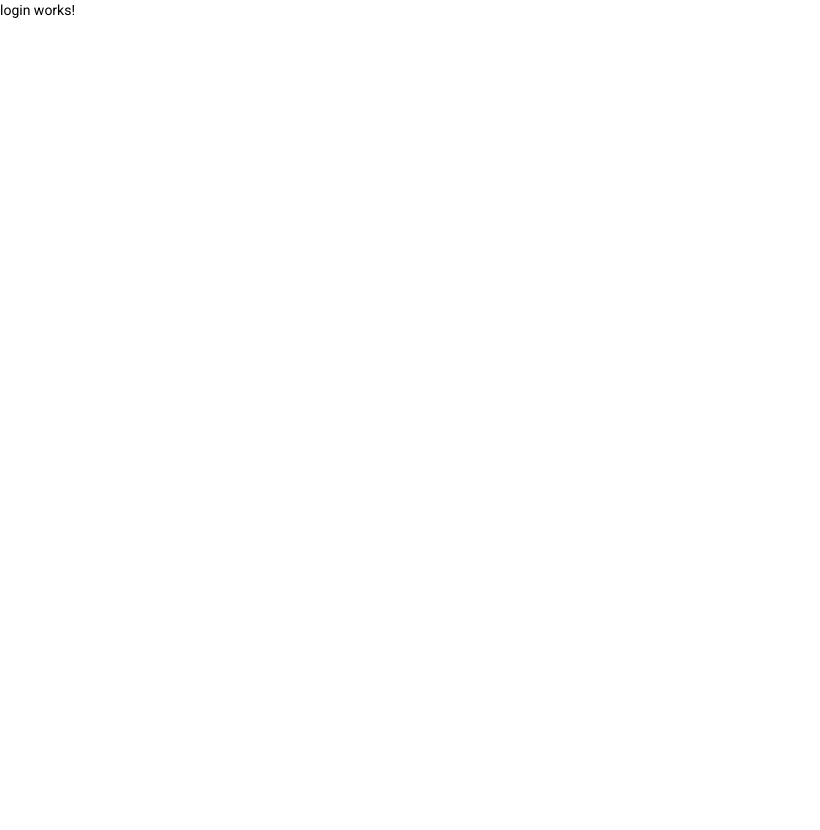
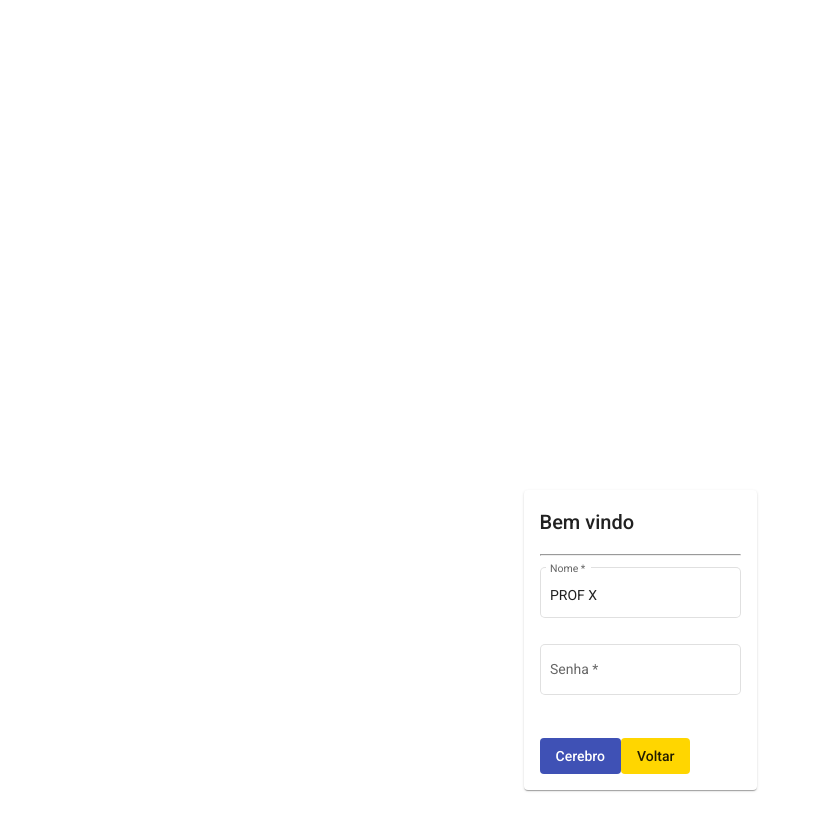
Before and after one commit to carloshts/xmen, an Angular app: page / in a window 1280 px wide. Shown: the top 830 px of the page, without its empty margins (0-820 px from the left). Before the commit the page ends 800 px from the top, so only its background shows below. Built offline with nearby package versions, Linux system fonts and the light colour scheme.

Commit message:
Aula 2 X men - Form Group e Validações

```diff
--- a/src/app/pages/cerebro/pesquisar-mutantes/pesquisar-mutantes.component.html
+++ b/src/app/pages/cerebro/pesquisar-mutantes/pesquisar-mutantes.component.html
@@ -7,6 +7,7 @@
         <mat-form-field  appearance="fill">
           <mat-label>Nome</mat-label>
           <input matInput type="text"/>
+
         </mat-form-field>
         <br>
         <button mat-flat-button color="primary" type="button">Pesquisar</button>
--- a/src/app/pages/login/login.component.html
+++ b/src/app/pages/login/login.component.html
@@ -1 +1,30 @@
-<p>login works!</p>
+<mat-grid-list cols="1" rowHeight="1:1">
+  <mat-grid-tile>
+    <mat-card>
+      <h2>Bem vindo</h2>
+      <hr/>
+      <form [formGroup]="loginFormGroup">
+        <mat-form-field appearance="outline">
+          <mat-label>Nome</mat-label>
+          <input matInput formControlName="nome" type="text">
+          <mat-error *ngIf="loginFormGroup['controls']['nome'].errors">Campo obrigatório</mat-error>
+        </mat-form-field>
+        <br>
+        <mat-form-field  appearance="outline">
+          <mat-label>Senha</mat-label>
+          <input matInput formControlName="senha" type="password"/>
+          <mat-error *ngIf="loginFormGroup['controls']['senha'].errors?.required">Campo obrigatório</mat-error>
+          <mat-error *ngIf="loginFormGroup['controls']['senha'].errors?.minlength">
+            Preencha com no mínimo {{loginFormGroup['controls']['senha'].errors?.minlength?.requiredLength}} caractéres.
+            {{loginFormGroup['controls']['senha'].errors?.minlength?.actualLength}}/{{loginFormGroup['controls']['senha'].errors?.minlength?.requiredLength}}
+          </mat-error>
+        </mat-form-field>
+        <br>
+        <br>
+        <button mat-flat-button color="primary" type="button" (click)="entrar()">Cerebro</button>
+        <button mat-flat-button color="accent" type="button">Voltar</button>
+      </form>
+
+    </mat-card>
+  </mat-grid-tile>
+</mat-grid-list>
--- a/src/app/pages/login/login.component.ts
+++ b/src/app/pages/login/login.component.ts
@@ -1,4 +1,6 @@
 import { Component, OnInit } from '@angular/core';
+import { FormBuilder, FormControl, FormGroup, Validators } from '@angular/forms';
+import { ActivatedRoute, Router } from '@angular/router';
 
 @Component({
   selector: 'app-login',
@@ -6,10 +8,36 @@ import { Component, OnInit } from '@angular/core';
   styleUrls: ['./login.component.css']
 })
 export class LoginComponent implements OnInit {
+  public nome:FormControl = new FormControl({
+    value: 'PROF X',
+    disabled:false
+  },[Validators.required]);
+  public loginFormGroup:FormGroup = this.formBuilder.group(
+    {
+      nome: new FormControl({
+        value: 'PROF X',
+        disabled:false
+      },[Validators.required]),
+      senha:new FormControl('',[Validators.required,Validators.minLength(3)])
+    });
 
-  constructor() { }
+  constructor(
+    private formBuilder:FormBuilder,
+    private router:Router
+    ) { }
 
   ngOnInit(): void {
   }
+  entrar(){
+    console.log(this.loginFormGroup['controls']['senha'])
+    //Validar os campos de login e seguir para Cerebro
+    if(this.loginFormGroup.valid){
+      console.log('Segue para Cerebro')
+      this.router.navigateByUrl('/cerebro')
+    }else{
+      console.log('Campos invalidos')
+      this.loginFormGroup.markAllAsTouched();
+    }
+  }
 
 }
--- a/src/custom-theme.scss
+++ b/src/custom-theme.scss
@@ -12,7 +12,7 @@
 // (imported above). For each palette, you can optionally specify a default, lighter, and darker
 // hue. Available color palettes: https://material.io/design/color/
 $xmen-primary: mat.define-palette(mat.$indigo-palette);
-$xmen-accent: mat.define-palette(mat.$pink-palette, A200, A100, A400);
+$xmen-accent: mat.define-palette(mat.$yellow-palette,A700);
 
 // The warn palette is optional (defaults to red).
 $xmen-warn: mat.define-palette(mat.$red-palette);
```
Also changed, not shown: src/app/pages/login/login.module.ts (+14 -2 lines).
